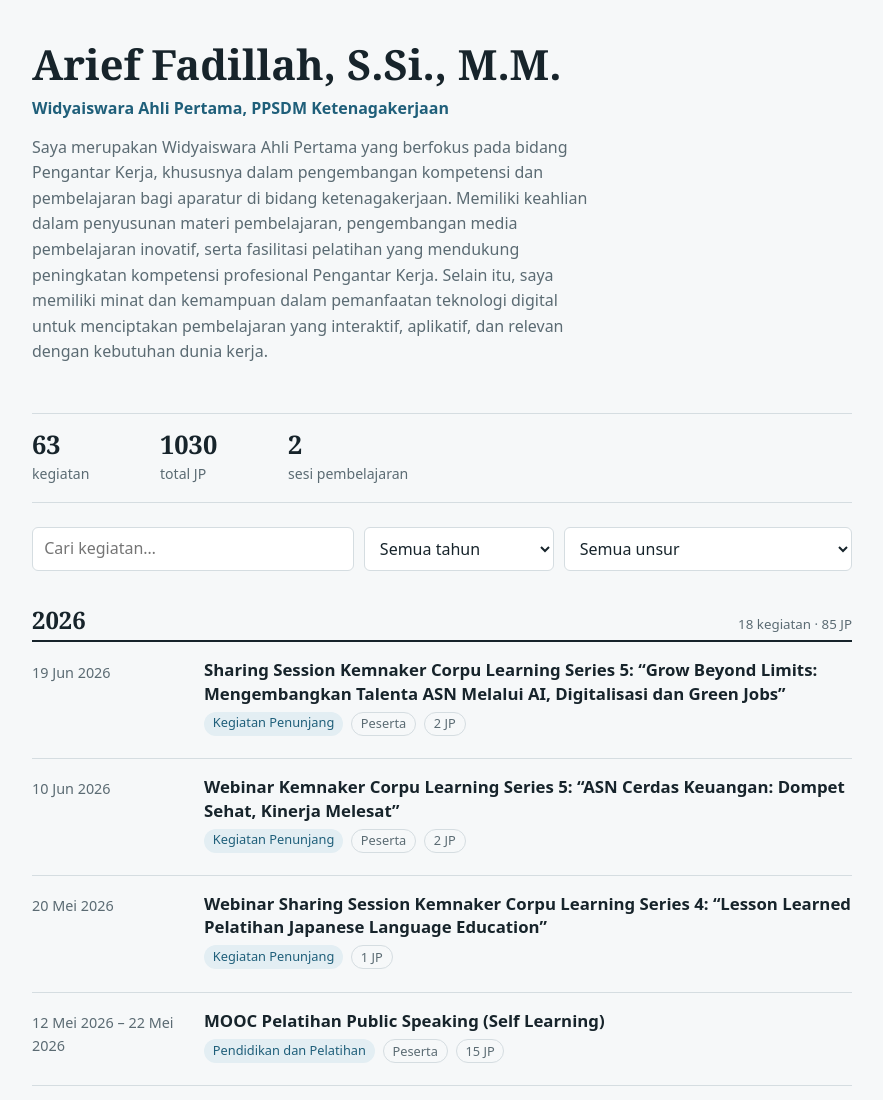
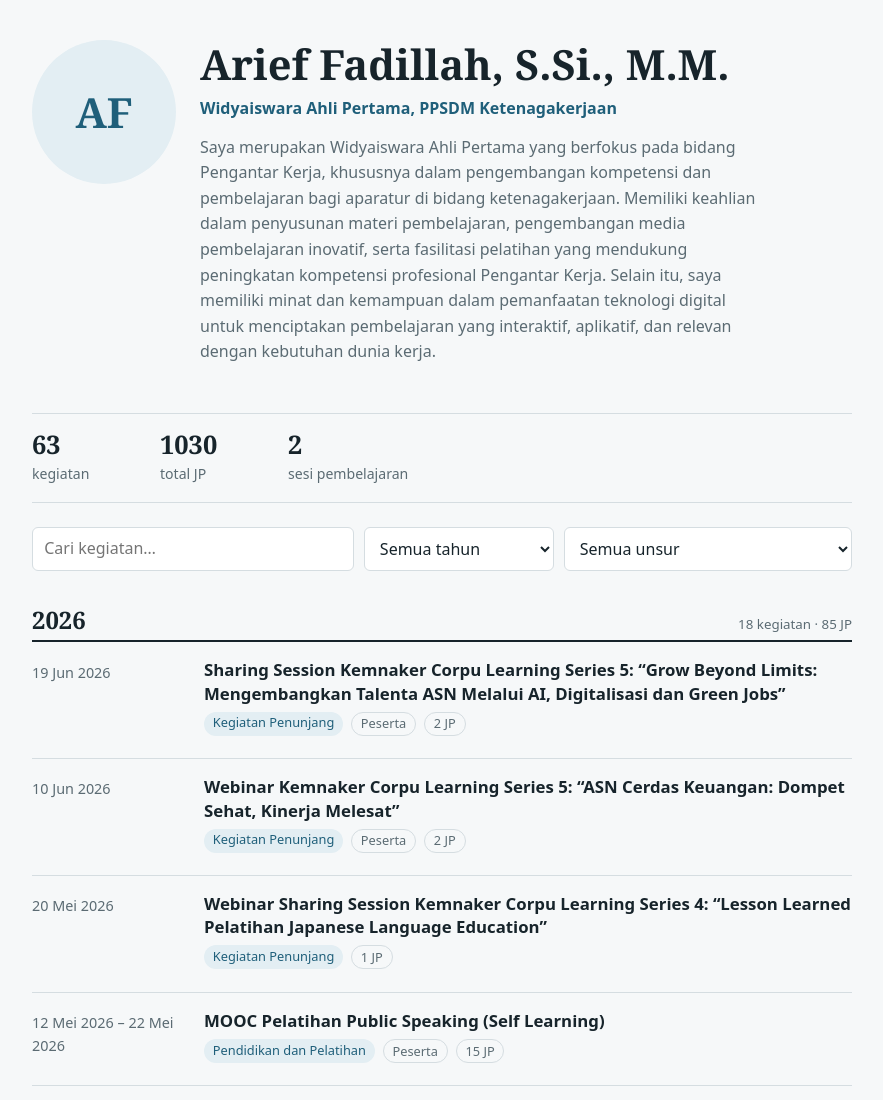
Before and after one commit to arieffadillah-arfa/arieffadillah-arfa.github.io, a plain HTML site: page index.html in a window 1280 px wide. Shown: the top 1100 px of the page, without its empty margins (198-1081 px from the left). Drawn offline with Linux system fonts and the light colour scheme.

Commit message:
Add files via upload

```diff
--- a/index.html
+++ b/index.html
@@ -15,6 +15,10 @@ h1,h2{font-family:Charter,"Iowan Old Style",Georgia,serif;font-weight:600;line-h
 h1{font-size:clamp(1.9rem,5vw,2.6rem)}
 .jab{color:var(--acc);font-weight:600;margin:.4rem 0 0}
 .ringkas{color:var(--mute);max-width:62ch;margin:.8rem 0 0}
+.profil{display:flex;gap:1.5rem;align-items:flex-start}
+.foto{flex:none;width:9rem;height:9rem;border-radius:50%;object-fit:cover;object-position:center top;border:3px solid var(--acc-bg);background:var(--acc-bg)}
+.inisial{flex:none;width:9rem;height:9rem;border-radius:50%;display:flex;align-items:center;justify-content:center;background:var(--acc-bg);color:var(--acc);font:600 2.6rem Charter,Georgia,serif}
+@media(max-width:560px){.profil{flex-direction:column;align-items:flex-start;gap:1rem}.foto,.inisial{width:7rem;height:7rem}}
 .tautan{display:flex;gap:1rem;flex-wrap:wrap;margin:1rem 0 0;padding:0;list-style:none}
 a{color:var(--acc)}
 .ringkasan{display:flex;gap:2rem;flex-wrap:wrap;margin:2rem 0 1.5rem;padding:1rem 0;border-block:1px solid var(--line)}
@@ -43,11 +47,14 @@ footer{margin-top:3rem;color:var(--mute);font-size:.85rem}
 </head>
 <body>
 <div class="wrap">
-<header>
-  <h1 id="nama"></h1>
-  <p class="jab" id="jabatan"></p>
-  <p class="ringkas" id="ringkas"></p>
-  <ul class="tautan" id="tautan"></ul>
+<header class="profil">
+  <div id="fotoBox"></div>
+  <div>
+    <h1 id="nama"></h1>
+    <p class="jab" id="jabatan"></p>
+    <p class="ringkas" id="ringkas"></p>
+    <ul class="tautan" id="tautan"></ul>
+  </div>
 </header>
 
 <section class="ringkasan" id="ringkasan" aria-label="Ringkasan"></section>
@@ -78,6 +85,9 @@ const PROFIL = {
   tautan: [
     // { label: "Folder bukti (Google Drive)", url: "https://drive.google.com/..." },
   ],
+  /* Foto profil: unggah file foto ke repositori, lalu tulis namanya di sini.
+     Contoh: "foto-profil.jpg". Biarkan "" jika belum ada (akan tampil inisial). */
+  foto: "foto-profil.jpg",
   diperbarui: "November 2026"
 };
 
@@ -181,6 +191,18 @@ const tahunDari = k => k.tanggal ? k.tanggal.slice(0,4) : "Tanggal belum diisi";
 
 document.title = `Portofolio ${PROFIL.nama}`;
 $("nama").textContent = PROFIL.nama;
+(function(){
+  const box = $("fotoBox");
+  const inisial = PROFIL.nama.replace(/,.*$/, "").split(/\s+/).filter(Boolean).slice(0,2).map(w => w[0].toUpperCase()).join("");
+  const tampilInisial = () => { box.innerHTML = `<div class="inisial" aria-hidden="true">${esc(inisial)}</div>`; };
+  if(!PROFIL.foto){ tampilInisial(); return; }
+  const img = new Image();
+  img.className = "foto";
+  img.alt = `Foto ${PROFIL.nama}`;
+  img.onerror = tampilInisial;
+  img.src = PROFIL.foto;
+  box.appendChild(img);
+})();
 $("jabatan").textContent = `${PROFIL.jabatan}, ${PROFIL.instansi}`;
 $("ringkas").textContent = PROFIL.ringkas;
 $("update").textContent = PROFIL.diperbarui;
```
